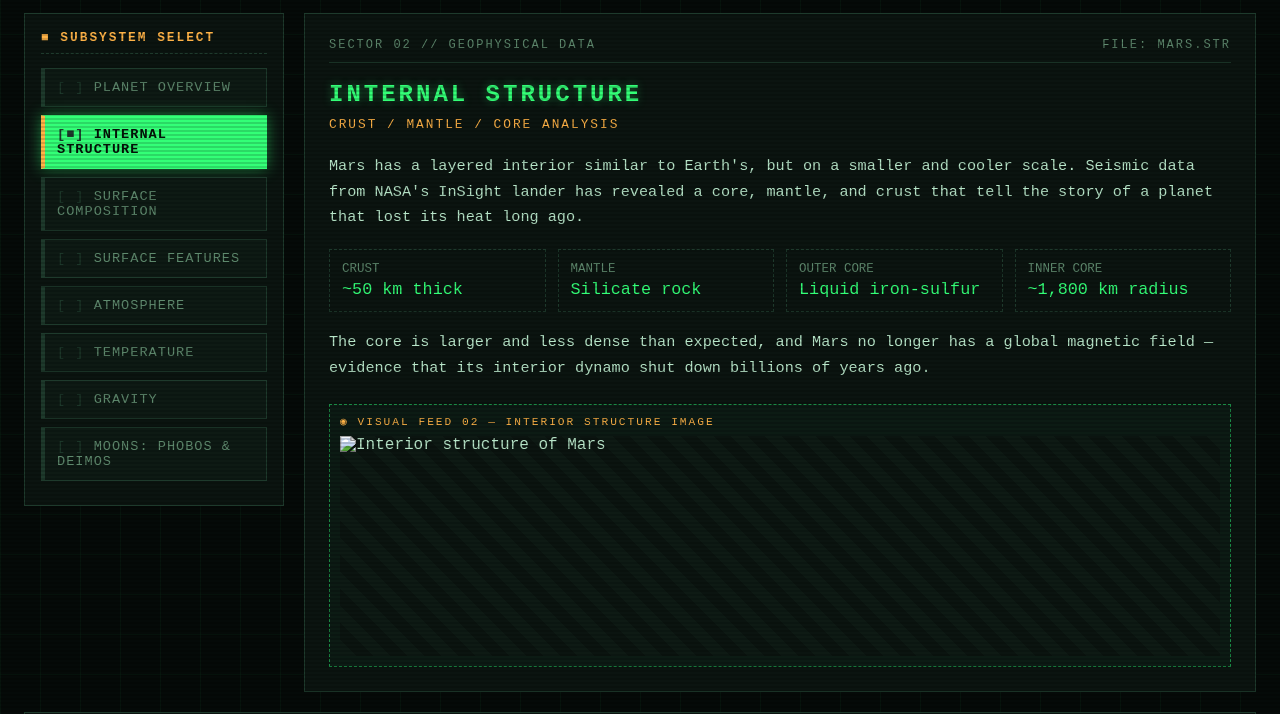
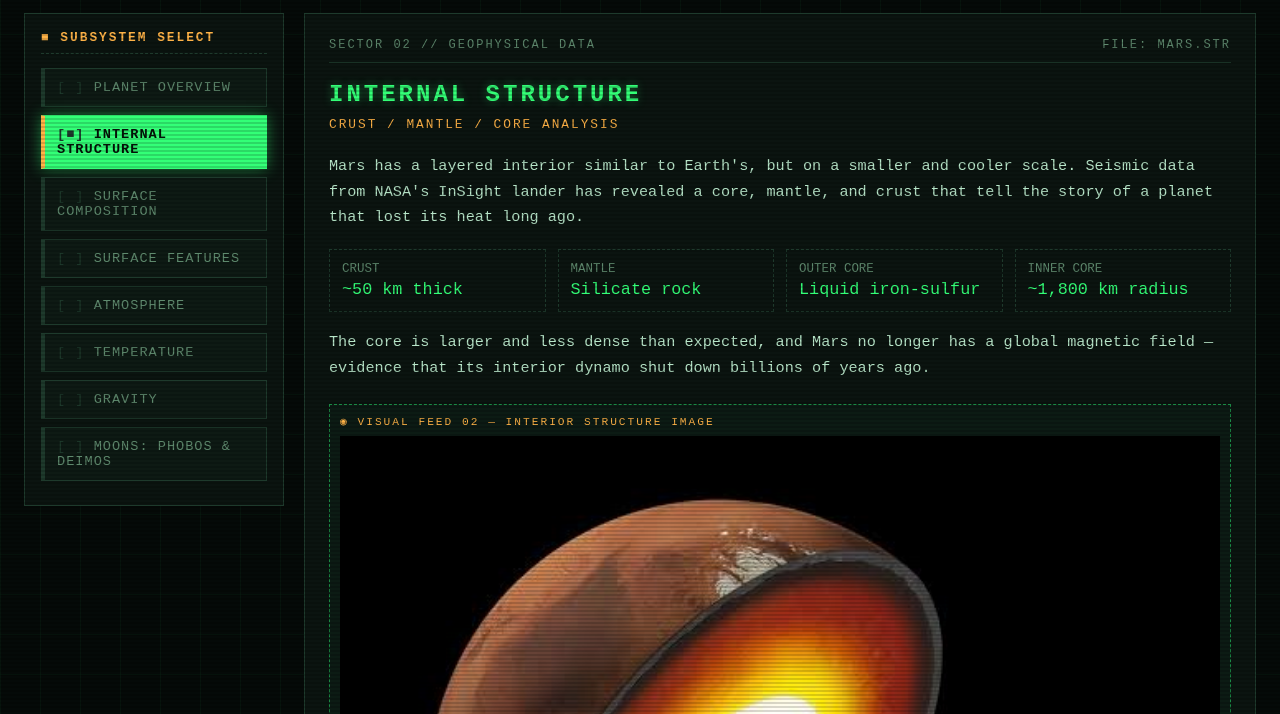
Before and after one commit to missioncontrolboard/MarsControlBoardPt2, a plain HTML site: page index.html in a window 1280 px wide. Both pictures are taken after a click on the button "INTERNAL STRUCTURE". Shown: the part 86-800 px from the top of the page. Drawn offline with Linux system fonts and the light colour scheme.

Commit message:
Update image source for Mars interior structure

```diff
--- a/index.html
+++ b/index.html
@@ -138,7 +138,7 @@
       <!-- ▼▼ PICTURE SLOT 2 ▼▼ -->
       <div class="img-slot">
         <div class="img-label">◉ VISUAL FEED 02 — INTERIOR STRUCTURE IMAGE</div>
-        <img src="Mars structure.jgp.JPG" alt="Interior structure of Mars">
+        <img src="Structure.jpeg" alt="Interior structure of Mars">
       </div>
     </article>
 
```
